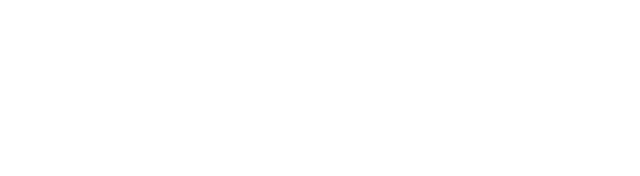
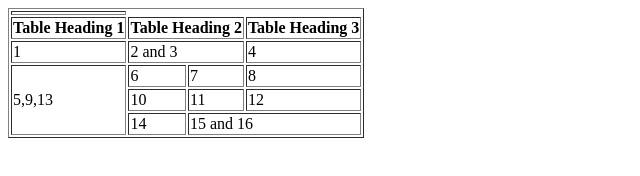
Before and after one commit to afolabiibrahimtech/desn3203-classactivities, a plain HTML site: page learningactivity1.6.1/index.html in a window 1280 px wide. Shown: the whole page, without its empty margins (0-640 px from the left). Drawn offline with Linux system fonts and the light colour scheme.

Commit message:
html, css, java class activities

```diff
--- a/learningactivity1.6.1/index.html
+++ b/learningactivity1.6.1/index.html
@@ -6,6 +6,39 @@
     <title>Document</title>
 </head>
 <body>
+    <div>
+        <table border="1">
+            <th>
+                <tr>
+                    <td><strong>Table Heading 1</strong></td>
+                    <td colspan="2"> <strong>Table Heading 2</strong> </td>
+                    <td> <strong>Table Heading 3</strong> </td>
+                </tr>
+            </th>
+            <tbody>
+                <tr>
+                    <td> 1</td>
+                    <td colspan="2"> 2 and 3</td>
+                    <td> 4</td>
+                </tr>
+                <tr>
+                    <td rowspan="3"> 5,9,13 </td>
+                    <td> 6</td>
+                    <td> 7</td>
+                    <td> 8</td>
+                </tr>
+                <tr>
+                    <td> 10</td>
+                    <td> 11</td>
+                    <td> 12</td>
+                </tr>
+                 <tr>
+                    <td> 14</td>
+                    <td colspan="2"> 15 and 16</td>
 
+                </tr>
+            </tbody>
+        </table>
+    </div>
 </body>
 </html>
```
Also changed, not shown: week3/Engagement_Activity_2/index.html (added, +46 -0 lines).
